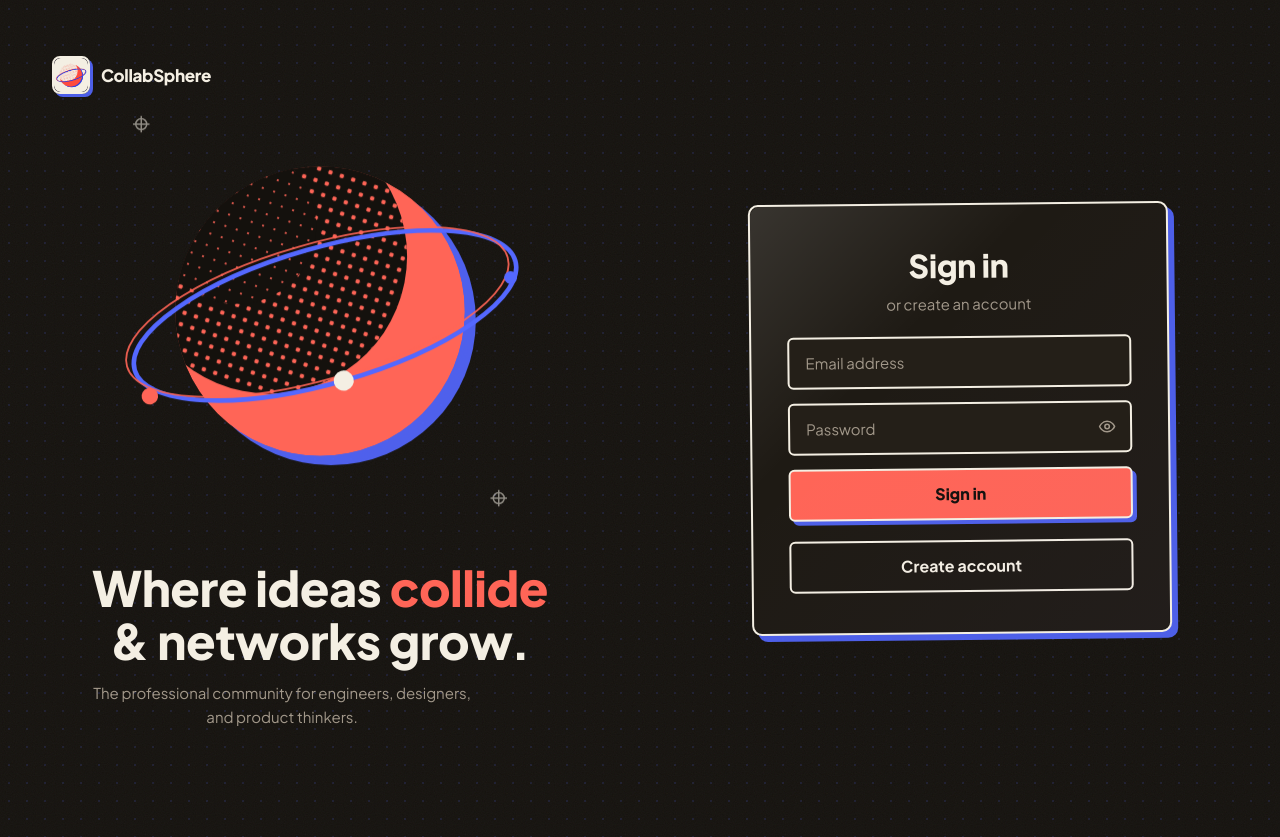
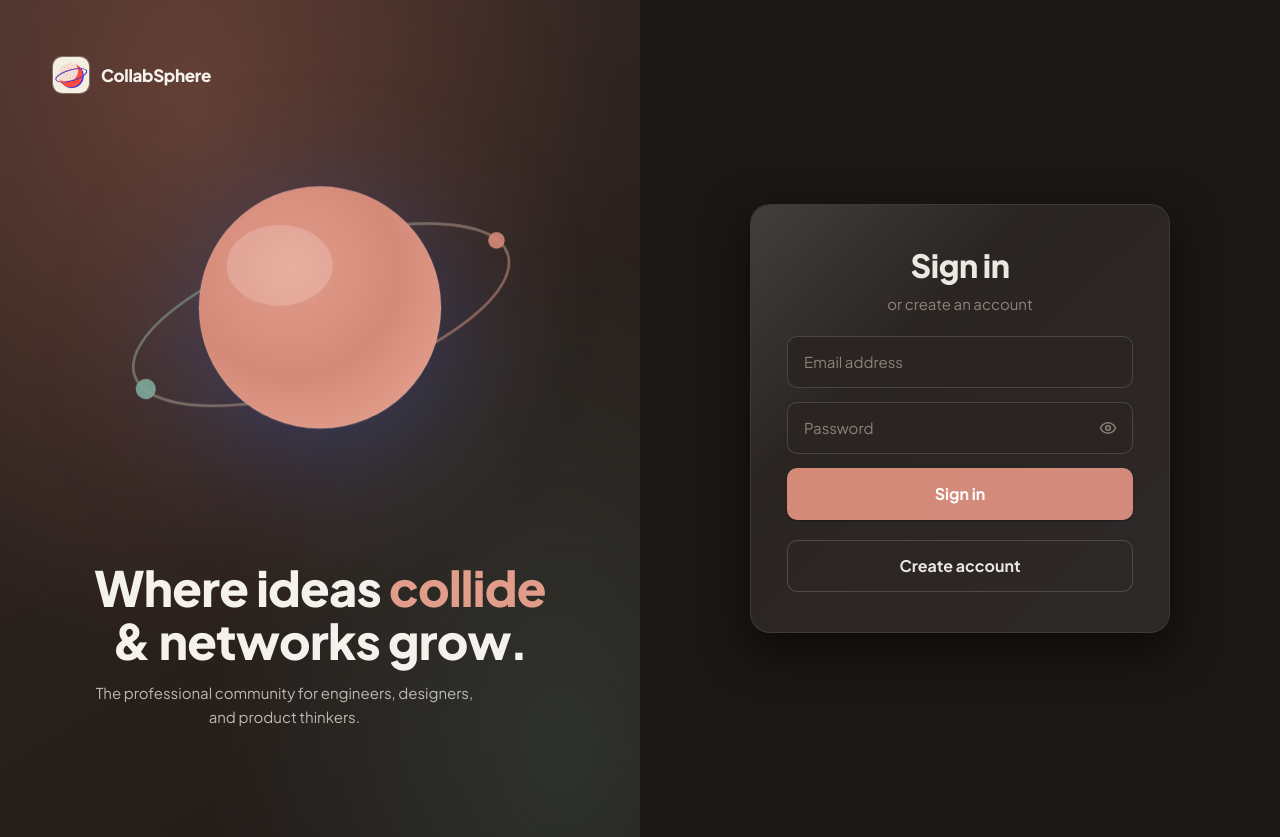
Before and after one commit to DeV-GC-Code/CollabSphereApp, a React (Vite) app in the folder collabsphere-ui/: page /login in a window 1280 px wide. Built offline with nearby package versions, Linux system fonts and the light colour scheme; no server answers.

Commit message:
refactor: rebrand application with warm clay-inspired theme and update BrandOrb SVG graphics

```diff
--- a/collabsphere-ui/src/components/BrandOrb.jsx
+++ b/collabsphere-ui/src/components/BrandOrb.jsx
@@ -1,7 +1,8 @@
 /**
- * BrandOrb — risograph print mark.
- * Two spot inks (coral + ultramarine), halftone shading, deliberate
- * mis-registration, pre-baked overprint plum. Pure SVG, no runtime blending.
+ * BrandOrb — calm clay brand mark.
+ * A soft sphere on a gentle orbit with a few connection nodes:
+ * "spheres + collaboration" read without noise. Pure SVG, theme-aware
+ * via CSS custom properties, no texture or hard print artifacts.
  */
 export function BrandOrb({ size = 420, className = "" }) {
   return (
@@ -12,57 +13,44 @@ export function BrandOrb({ size = 420, className = "" }) {
     >
       <svg viewBox="0 0 480 480" width="100%" height="100%" xmlns="http://www.w3.org/2000/svg">
         <defs>
-          {/* halftone dot field, ink-coral */}
-          <pattern id="riso-dots" width="13" height="13" patternUnits="userSpaceOnUse" patternTransform="rotate(18)">
-            <circle cx="6.5" cy="6.5" r="2.5" fill="var(--ink-coral, #FF4B3E)" />
-          </pattern>
-          <pattern id="riso-dots-sm" width="13" height="13" patternUnits="userSpaceOnUse" patternTransform="rotate(18)">
-            <circle cx="6.5" cy="6.5" r="1.2" fill="var(--ink-coral, #FF4B3E)" />
-          </pattern>
-          <clipPath id="riso-sphere">
-            <circle cx="240" cy="240" r="158" />
-          </clipPath>
+          <radialGradient id="orb-sphere" cx="38%" cy="34%" r="72%">
+            <stop offset="0%" stopColor="var(--primary-light, #D0775F)" />
+            <stop offset="62%" stopColor="var(--primary, #BD5D4C)" />
+            <stop offset="100%" stopColor="var(--primary-strong, #9E4636)" />
+          </radialGradient>
+          <linearGradient id="orb-ring" x1="0%" y1="0%" x2="100%" y2="100%">
+            <stop offset="0%" stopColor="var(--accent, #5E8B7E)" />
+            <stop offset="100%" stopColor="var(--primary, #BD5D4C)" />
+          </linearGradient>
         </defs>
 
-        {/* ultramarine plate — printed slightly off-register */}
-        <circle cx="252" cy="250" r="158" fill="var(--ink-blue, #2B3FE8)" opacity="0.92" />
-
-        {/* coral plate (halftone sphere) */}
-        <g clipPath="url(#riso-sphere)">
-          <circle cx="240" cy="240" r="158" fill="var(--ink-coral, #FF4B3E)" />
-          {/* lighter halftone zone top-left = paper showing through */}
-          <circle cx="185" cy="180" r="150" fill="var(--paper, #F4EFE3)" />
-          <circle cx="185" cy="180" r="150" fill="url(#riso-dots)" />
-          <circle cx="150" cy="146" r="86" fill="var(--paper, #F4EFE3)" />
-          <circle cx="150" cy="146" r="86" fill="url(#riso-dots-sm)" />
+        {/* soft orbit ring */}
+        <g transform="rotate(-18 240 240)">
+          <ellipse
+            cx="240" cy="244" rx="214" ry="78"
+            fill="none"
+            stroke="url(#orb-ring)"
+            strokeWidth="3"
+            opacity="0.55"
+          />
+          {/* connection nodes riding the orbit */}
+          <circle cx="33" cy="262" r="11" fill="var(--accent, #5E8B7E)" opacity="0.9" />
+          <circle cx="447" cy="226" r="9" fill="var(--primary, #BD5D4C)" opacity="0.9" />
+          <circle cx="246" cy="320" r="7" fill="var(--primary-light, #D0775F)" opacity="0.85" />
         </g>
 
-        {/* overprint plum where the plates overlap (pre-baked, no blend) */}
-        <path
-          d="M 252 92 A 158 158 0 0 1 252 408 A 158 158 0 0 0 252 92 Z"
-          fill="var(--ink-plum, #6B2A7A)"
-          opacity="0.85"
+        {/* the sphere */}
+        <circle cx="240" cy="236" r="132" fill="url(#orb-sphere)" />
+        {/* soft top-left highlight */}
+        <ellipse cx="196" cy="190" rx="58" ry="44" fill="#FFFFFF" opacity="0.18" />
+        {/* gentle inner contour */}
+        <circle
+          cx="240" cy="236" r="132"
+          fill="none"
+          stroke="#FFFFFF"
+          strokeOpacity="0.12"
+          strokeWidth="1.5"
         />
-
-        {/* orbit ring — ultramarine, mis-registered */}
-        <g transform="rotate(-16 240 240)">
-          <ellipse cx="244" cy="246" rx="216" ry="74" fill="none"
-            stroke="var(--ink-blue, #2B3FE8)" strokeWidth="5" />
-          <ellipse cx="237" cy="240" rx="216" ry="74" fill="none"
-            stroke="var(--ink-coral, #FF4B3E)" strokeWidth="2" opacity="0.9" />
-          {/* riders on the ring */}
-          <circle cx="36" cy="278" r="9" fill="var(--ink-coral, #FF4B3E)" />
-          <circle cx="244" cy="320" r="11" fill="var(--ink, #18120E)" />
-          <circle cx="450" cy="262" r="7" fill="var(--ink-blue, #2B3FE8)" />
-        </g>
-
-        {/* registration marks — print-shop detail */}
-        <g stroke="var(--ink, #18120E)" strokeWidth="1.6" opacity="0.55">
-          <path d="M 36 36 h 18 M 45 27 v 18" />
-          <path d="M 426 444 h 18 M 435 435 v 18" />
-          <circle cx="45" cy="36" r="6" fill="none" />
-          <circle cx="435" cy="444" r="6" fill="none" />
-        </g>
       </svg>
     </div>
   );
--- a/collabsphere-ui/src/pages/ProfilePage.jsx
+++ b/collabsphere-ui/src/pages/ProfilePage.jsx
@@ -115,27 +115,11 @@ export function ProfilePage() {
   const [toast, setToast] = useState("");
   const [skills, setSkills] = useState([]);
   const [newSkill, setNewSkill] = useState("");
-  const heroRef = useRef(null);
 
   const showToast = (msg) => {
     setToast(msg);
     window.setTimeout(() => setToast(""), 2600);
   };
-
-  /* Animated parallax mesh on hero */
-  useEffect(() => {
-    const hero = heroRef.current;
-    if (!hero) return;
-    const onMove = (e) => {
-      const rect = hero.getBoundingClientRect();
-      const x = ((e.clientX - rect.left) / rect.width) * 100;
-      const y = ((e.clientY - rect.top) / rect.height) * 100;
-      hero.style.setProperty("--mx", `${x}%`);
-      hero.style.setProperty("--my", `${y}%`);
-    };
-    hero.addEventListener("mousemove", onMove);
-    return () => hero.removeEventListener("mousemove", onMove);
-  }, []);
 
   const loadStats = useCallback(async () => {
     if (!user?.id) return;
@@ -206,9 +190,8 @@ export function ProfilePage() {
     <div className="profile-page-v2">
 
       {/* ── HERO ────────────────────────────────────────────── */}
-      <section className="profile-hero-v2" ref={heroRef}>
+      <section className="profile-hero-v2">
         <div className="profile-hero-v2__mesh" />
-        <div className="profile-hero-v2__noise" />
 
         <div className="profile-hero-v2__inner">
           <div className="profile-hero-v2__identity">
@@ -408,11 +391,6 @@ export function ProfilePage() {
           </a>
         </article>
 
-        <footer className="colophon" aria-label="Colophon">
-          <span>Printed in <strong>2 inks</strong> · coral + ultramarine · CollabSphere press</span>
-          <span>edition no. {new Date().getFullYear()}</span>
-        </footer>
-
       </div>
 
       <Toast message={toast} />
```
Also changed, not shown: collabsphere-ui/src/styles/app.css.
